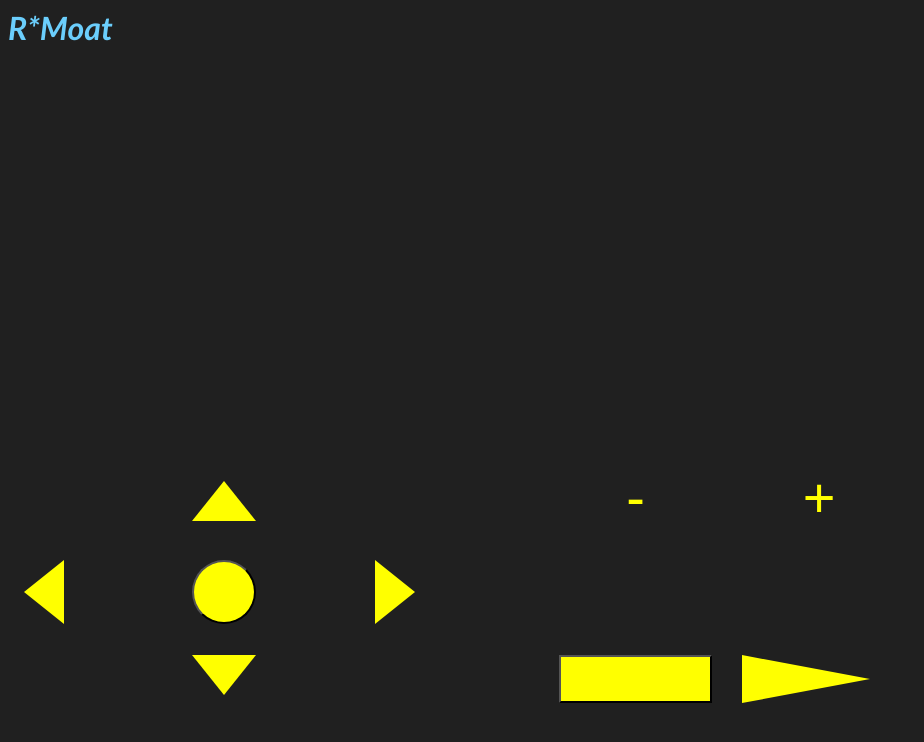
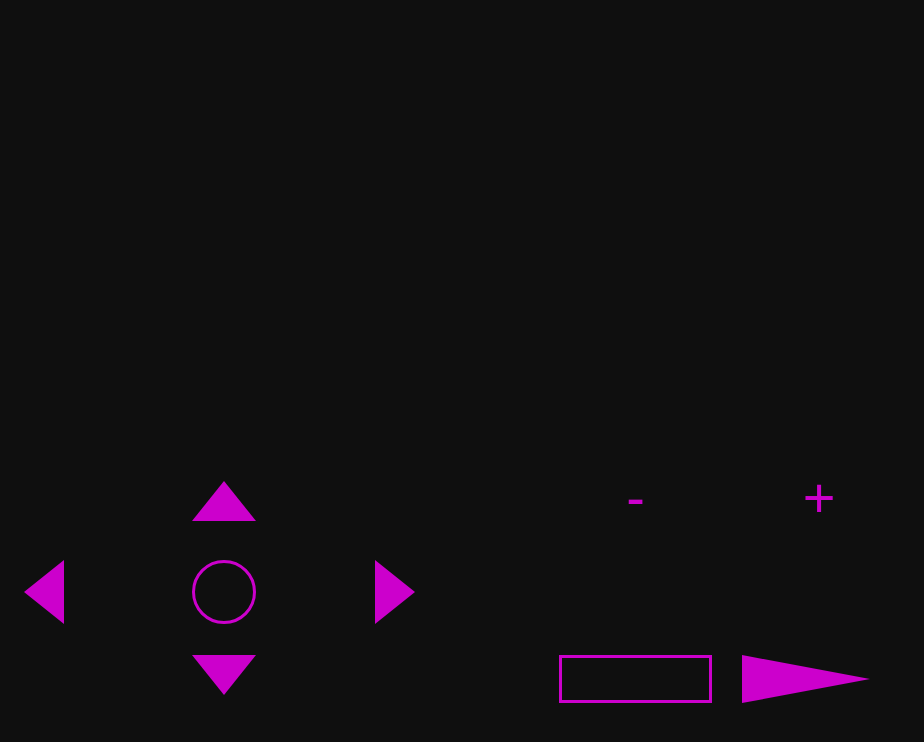
Before and after one commit to oswalde-p/media-control-server, a website: page src/public/index.html in a window 1280 px wide. Shown: the whole page, without its empty margins (0-924 px from the left). Drawn offline with Linux system fonts and the light colour scheme.

Commit message:
Change button style

```diff
--- a/src/index.js
+++ b/src/index.js
@@ -10,7 +10,7 @@ const PORT = process.env.PORT || 8675
 app.use(express.static(path.join(__dirname, 'public')))
 
 app.get('/', (req, res) => res.render('./public/index.html'))
-
+app.get('/favicon.ico', (req, res) => res.render('./public/favicon.ico'))
 app.get('/ping', (req, res) => res.sendStatus(200))
 
 app.get('/:command', (req, res) => {
--- a/src/public/index.css
+++ b/src/public/index.css
@@ -1,10 +1,8 @@
 body {
-  background-color: #202020;
+  background-color: #0f0f0f;
 }
 h1 {
-  color: rgb(107, 206, 252);
-  font-family: 'Gill Sans', 'Gill Sans MT', Calibri, 'Trebuchet MS', sans-serif;
-  font-style: italic;
+  display: none;
 }
 
 audio {
@@ -22,8 +20,7 @@ audio {
 }
 
 #controls > button {
-  /* border: 1px solid gray; */
-  background-color: #202020;
+  background-color: #0f0f0f;
   color: transparent;
   display: block;
   padding: 0;
@@ -35,28 +32,29 @@ button:focus {
 }
 
 #button-play {
-  border-left: 10vw solid yellow;
-  border-right: 0;
-  border-bottom: 3vh solid transparent;
-  border-top:  3vh solid transparent;
+  border-left: 4vw solid #cc00cc;
+  border-right: 4vw solid #cc00cc;
+  border-bottom: 0;
+  border-top:  0;
   grid-column: 5;
   grid-row: 3;
-  height: 0;
-  width: 0;
-}
-
-#button-play.paused {
-  border-left: 4vw solid yellow;
-  border-right: 4vw solid yellow;
-  border-bottom: 0;
-  border-top:  0;
   height: 6vh;
   margin-right: 0.5em;
   width: 10vw;
 }
 
+#button-play.paused {
+  border-left: 10vw solid #cc00cc;
+  border-right: 0;
+  border-bottom: 3vh solid transparent;
+  border-top:  3vh solid transparent;
+  height: 0;
+  width: 0;
+}
+
+
 #button-stop {
-  background-color: yellow !important;
+  border: 3px solid #cc00cc;
   height: 6vh;
   grid-column: 4;
   grid-row: 3;
@@ -65,7 +63,7 @@ button:focus {
 
 #button-volume-up {
   border: none;
-  color: yellow !important;
+  color: #cc00cc !important;
   font-size: 3.5em !important;
   grid-column: 5;
   grid-row: 1;
@@ -73,7 +71,7 @@ button:focus {
 
 #button-volume-down {
   border: none;
-  color: yellow !important;
+  color: #cc00cc !important;
   font-size: 3.5em !important;
   grid-column: 4;
   grid-row: 1;
@@ -82,7 +80,7 @@ button:focus {
 #button-up {
   border-left: 2em solid transparent;
   border-right: 2em solid transparent;
-  border-bottom: 2.5em solid yellow;
+  border-bottom: 2.5em solid #cc00cc;
   border-top: 0;
   grid-column: 2;
   grid-row: 1;
@@ -96,7 +94,7 @@ button:focus {
   border-left: 2em solid transparent;
   border-right: 2em solid transparent;
   border-bottom: 0;
-  border-top:  2.5em solid yellow;
+  border-top:  2.5em solid #cc00cc;
   grid-column: 2;
   grid-row: 3;
   height: 0;
@@ -106,7 +104,7 @@ button:focus {
 
 #button-left {
   border-left: 0;
-  border-right: 2.5em solid yellow;
+  border-right: 2.5em solid #cc00cc;
   border-bottom: 2em solid transparent;
   border-top:  2em solid transparent;
   grid-column: 1;
@@ -117,7 +115,7 @@ button:focus {
 }
 
 #button-right {
-  border-left: 2.5em solid yellow;
+  border-left: 2.5em solid #cc00cc;
   border-right: 0;
   border-bottom: 2em solid transparent;
   border-top:  2em solid transparent;
@@ -129,8 +127,7 @@ button:focus {
 }
 
 #button-select {
-  background-color: yellow !important;
-  color: yellow;
+  border: 3px solid #cc00cc;
   border-radius: 50%;
   height: 4em;
   grid-column: 2;
--- a/src/public/index.html
+++ b/src/public/index.html
@@ -11,7 +11,7 @@
   </audio>
 
   <div id="controls">
-    <button id="button-play">Play</button>
+    <button id="button-play" class="paused">Play</button>
     <button id="button-stop">Stop</button>
     <button id="button-up">Up</button>
     <button id="button-down">Down</button>
```
Also changed, not shown: src/public/favicon.ico (added).
